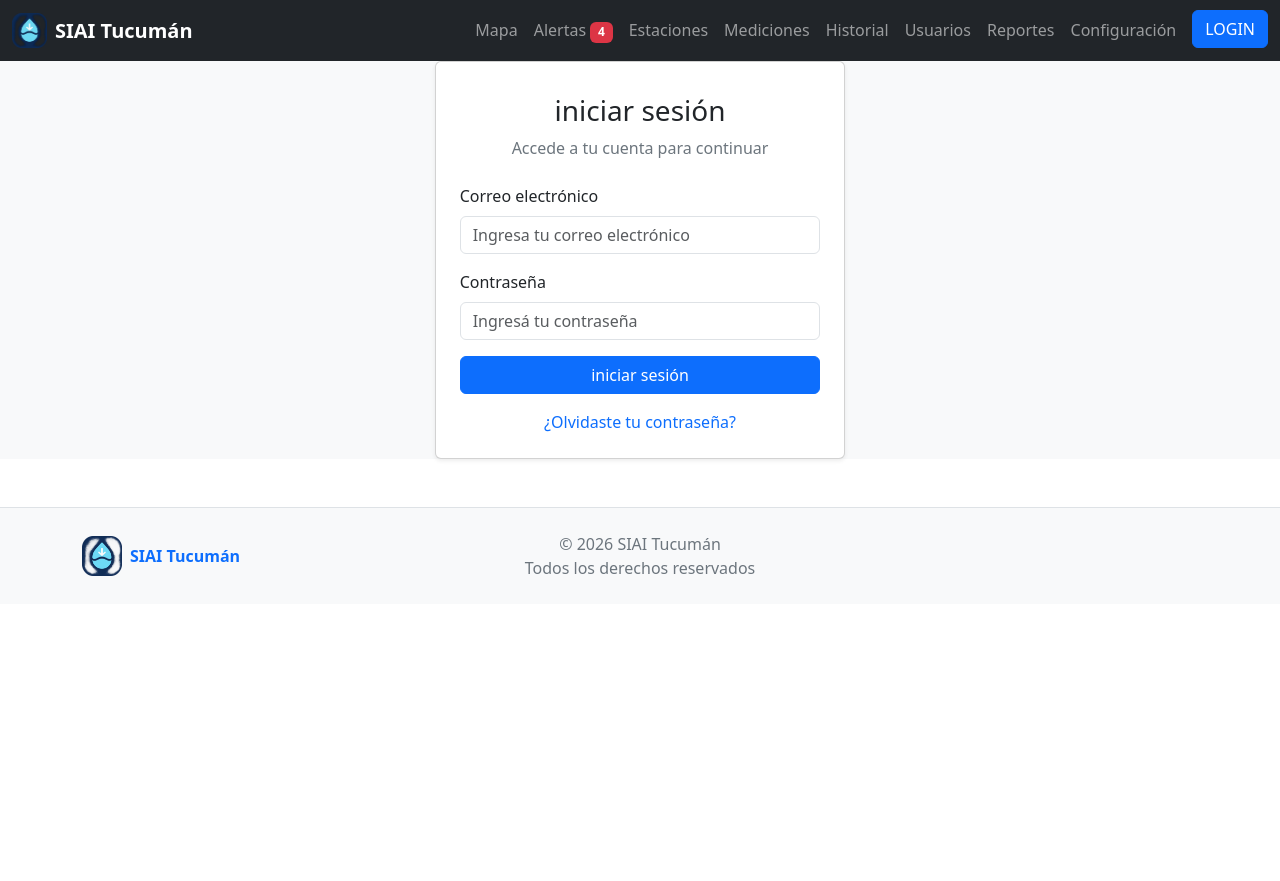
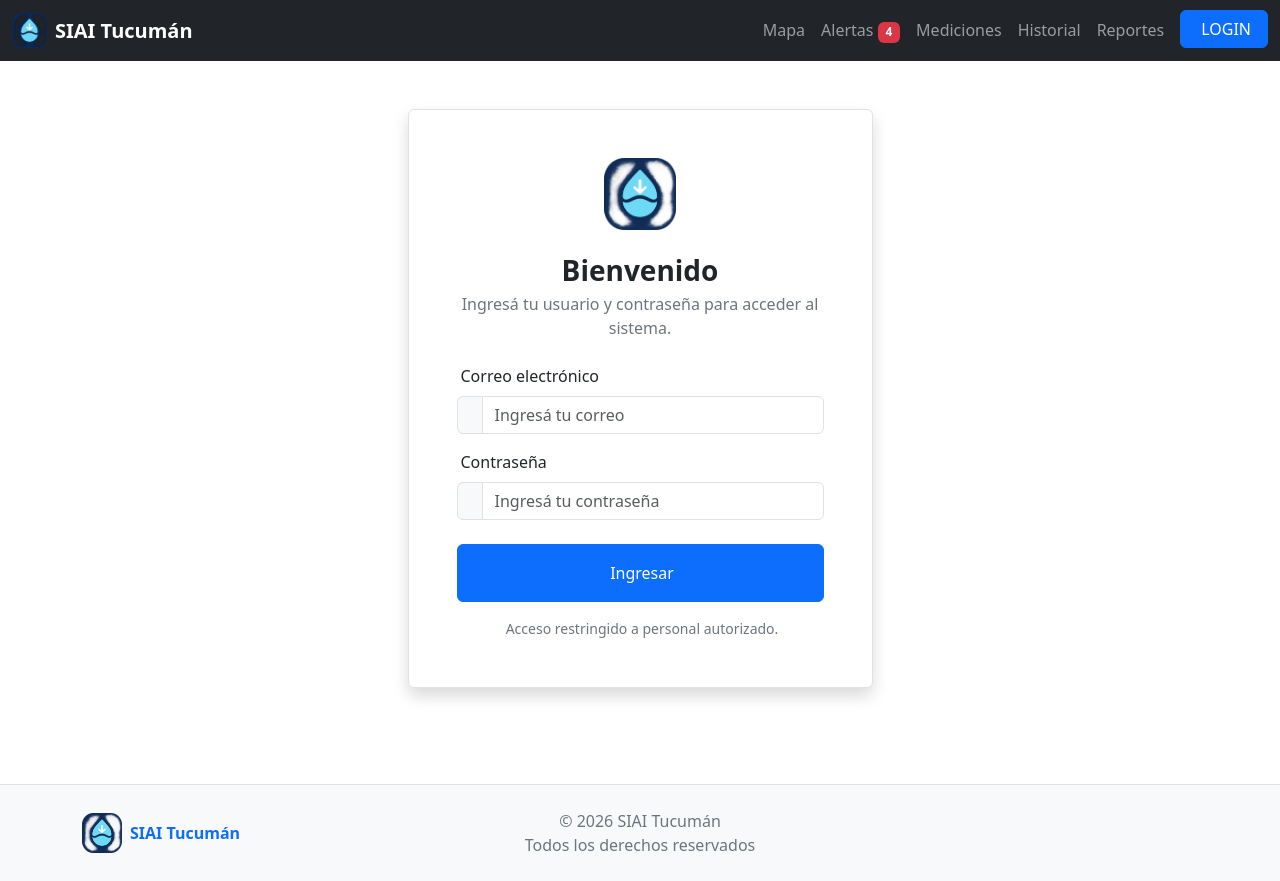
Before and after one commit to Floravellaneda9/Siai-Frontend, a React (Vite) app: page /login in a window 1280 px wide. Before the commit the page ends 800 px from the top, so only its background shows below. Built offline with nearby package versions, Linux system fonts and the light colour scheme; the HTML template or start-up script is replaced by a standard one.

Commit message:
implementar login con roles, gestión de sesión y logo en bienvenida

```diff
--- a/package.json
+++ b/package.json
@@ -10,11 +10,13 @@
     "preview": "vite preview"
   },
   "dependencies": {
+    "axios": "^1.20.0",
     "bootstrap": "^5.3.8",
     "bootstrap-icons": "^1.13.1",
     "react": "^19.2.8",
     "react-dom": "^19.2.8",
-    "react-router-dom": "^7.18.4"
+    "react-router-dom": "^7.18.4",
+    "sweetalert2": "^11.26.25"
   },
   "devDependencies": {
     "@eslint/js": "^10.0.1",
--- a/src/components/Navbar.jsx
+++ b/src/components/Navbar.jsx
@@ -1,14 +1,50 @@
-import { Link } from "react-router-dom";
 
-
+import { useEffect, useState } from "react";
+import { Link, useNavigate } from "react-router-dom";
 
 function Navbar() {
+  const [sesion, setSesion] = useState(() => {
+    try {
+      return JSON.parse(localStorage.getItem("siaiSesion"));
+    } catch {
+      return null;
+    }
+  });
+
+  const navigate = useNavigate();
+
+  useEffect(() => {
+    function actualizarSesion() {
+      try {
+        setSesion(JSON.parse(localStorage.getItem("siaiSesion")));
+      } catch {
+        setSesion(null);
+      }
+    }
+
+    window.addEventListener("siai-sesion-cambio", actualizarSesion);
+
+    return () => {
+      window.removeEventListener("siai-sesion-cambio", actualizarSesion);
+    };
+  }, []);
+
+  function cerrarSesion() {
+    localStorage.removeItem("siaiSesion");
+    setSesion(null);
+    navigate("/");
+  }
+
+  const tienePermisos = sesion?.rol === "admin" || sesion?.rol === "operador";
+
   return (
     <header>
       <nav className="navbar navbar-expand-lg navbar-dark bg-dark sticky-top">
         <div className="container-fluid">
-
-          <Link className="navbar-brand fw-bold d-flex align-items-center" to="/">
+          <Link
+            className="navbar-brand fw-bold d-flex align-items-center"
+            to="/"
+          >
             <img
               src="/img/logogota..png"
               alt="Logo SIAI Tucumán"
@@ -16,10 +52,8 @@ function Navbar() {
               height="35"
               className="me-2"
             />
-
             SIAI Tucumán
           </Link>
-
 
           <button
             className="navbar-toggler"
@@ -33,85 +67,82 @@ function Navbar() {
             <span className="navbar-toggler-icon"></span>
           </button>
 
-
           <div className="collapse navbar-collapse" id="navbarSIAI">
-
             <ul className="navbar-nav ms-auto">
-
-
               <li className="nav-item">
                 <Link className="nav-link" to="/mapa">
-                  <i className="bi bi-map"></i>{" "}
-                  Mapa
+                  <i className="bi bi-map"></i> Mapa
                 </Link>
               </li>
 
-
               <li className="nav-item">
                 <Link className="nav-link" to="/alertas">
-                  <i className="bi bi-exclamation-triangle"></i>{" "}
-                  Alertas{" "}
+                  <i className="bi bi-exclamation-triangle"></i> Alertas{" "}
                   <span className="badge bg-danger">4</span>
                 </Link>
               </li>
 
+              <li className="nav-item">
+                <Link className="nav-link" to="/mediciones">
+                  <i className="bi bi-graph-up"></i> Mediciones
+                </Link>
+              </li>
 
               <li className="nav-item">
+                <Link className="nav-link" to="/historial">
+                  <i className="bi bi-clock-history"></i> Historial
+                </Link>
+              </li>
+
+              <li className="nav-item">
+                <Link className="nav-link" to="/reportes">
+                  <i className="bi bi-file-earmark-bar-graph"></i> Reportes
+                </Link>
+              </li>
+
+              {tienePermisos && (
+                <>
+                  <li className="nav-item">
                     <Link className="nav-link" to="/estaciones">
-                  <i className="bi bi-broadcast"></i>{" "}
+                      <i className="bi bi-broadcast me-1"></i>
                       Estaciones
                     </Link>
                   </li>
 
-
-              <li className="nav-item">
-                <Link className="nav-link" to="/mediciones">
-                  <i className="bi bi-graph-up"></i>{" "}
-                  Mediciones
-                </Link>
-              </li>
-
-
-              <li className="nav-item">
-                <Link className="nav-link" to="/historial">
-                  <i className="bi bi-clock-history"></i>{" "}
-                  Historial
-                </Link>
-              </li>
-
-
                   <li className="nav-item">
                     <Link className="nav-link" to="/usuarios">
-                  <i className="bi bi-people"></i>{" "}
+                      <i className="bi bi-people me-1"></i>
                       Usuarios
                     </Link>
                   </li>
 
-
-              <li className="nav-item">
-                <Link className="nav-link" to="/reportes">
-                  <i className="bi bi-file-earmark-bar-graph"></i>{" "}
-                  Reportes
-                </Link>
-              </li>
-
-
                   <li className="nav-item">
                     <Link className="nav-link" to="/configuracion">
-                  <i className="bi bi-gear"></i>{" "}
+                      <i className="bi bi-gear me-1"></i>
                       Configuración
                     </Link>
                   </li>
+                </>
+              )}
 
-
-              <li className="nav-item ms-lg-2">
-                <Link className="btn btn-primary" to="/login">
+              <li className="nav-item ms-lg-2 mt-2 mt-lg-0">
+                {sesion ? (
+                  <button
+                    type="button"
+                    className="btn btn-outline-light px-3"
+                    onClick={cerrarSesion}
+                  >
+                    <i className="bi bi-box-arrow-right me-1"></i>
+                    Cerrar sesión
+                  </button>
+                ) : (
+                  <Link className="btn btn-primary px-3" to="/login">
+                    <i className="bi bi-box-arrow-in-right me-1"></i>
                     LOGIN
                   </Link>
+                )}
               </li>
-
             </ul>
-
           </div>
         </div>
       </nav>
--- a/src/pages/Login.jsx
+++ b/src/pages/Login.jsx
@@ -1,71 +1,144 @@
+
+import { useState } from "react";
+import { useNavigate } from "react-router-dom";
 import Navbar from "../components/Navbar";
 import Footer from "../components/Footer";
 
 function Login() {
+  const [usuario, setUsuario] = useState("");
+  const [password, setPassword] = useState("");
+  const [error, setError] = useState("");
+
+  const navigate = useNavigate();
+
+  function iniciarSesion(event) {
+    event.preventDefault();
+    setError("");
+
+    let sesion = null;
+
+    if (usuario === "admin@siai.com" && password === "1234") {
+      sesion = {
+        usuario: usuario,
+        rol: "admin",
+      };
+    } else if (
+      usuario === "operario@siai.com" &&
+      password === "1234"
+    ) {
+      sesion = {
+        usuario: usuario,
+        rol: "operador",
+      };
+    }
+
+    if (!sesion) {
+      setError("El correo o la contraseña son incorrectos.");
+      return;
+    }
+
+    localStorage.setItem("siaiSesion", JSON.stringify(sesion));
+    window.dispatchEvent(new Event("siai-sesion-cambio"));
+
+    navigate("/");
+  }
+
   return (
     <>
       <Navbar />
-      <main className="bg-light">
-        <section clasName="container py-5">
-          <div className="row justify-content-center">
-            <div className="col-md-6 col-lg-4">
-              <div className="card shadow-sm">
-                <div className="card-body p-4">
+
+      <main className="container flex-grow-1 d-flex align-items-center justify-content-center py-5">
+        <form
+          className="col-12 col-md-8 col-lg-5 p-4 p-md-5 border rounded shadow bg-white"
+          onSubmit={iniciarSesion}
+          aria-labelledby="login-title"
+        >
           <div className="text-center mb-4">
-                    <i className="bi bi-person-circle fs-1 text-primary"></i>
-
-                    <h1 className="h3 mt-2">iniciar sesión</h1>
-
-                    <p className="text-secondary">
-                      Accede a tu cuenta para continuar
-                    </p>
+            <img
+              src="/img/logogota..png"
+              alt="Logo SIAI Tucumán"
+              className="img-fluid"
+              width="72"
+              height="72"
+            />
           </div>
 
-                  <form>
+          <h1 id="login-title" className="h3 fw-bold text-center mb-1">
+            Bienvenido
+          </h1>
+
+          <p className="text-secondary text-center mb-4">
+            Ingresá tu usuario y contraseña para acceder al sistema.
+          </p>
+
           <div className="mb-3">
-                      <label htmlFor="email" className="form-label">
+            <label className="form-label" htmlFor="usuario">
+              <i className="bi bi-person me-1"></i>
               Correo electrónico
             </label>
 
+            <div className="input-group">
+              <span className="input-group-text">
+                <i className="bi bi-person"></i>
+              </span>
+
               <input
+                className="form-control"
                 type="email"
-                        className="form-control"
-                        id="email"
-                        placeholder="Ingresa tu correo electrónico"
+                id="usuario"
+                placeholder="Ingresá tu correo"
+                autoComplete="username"
+                value={usuario}
+                onChange={(event) => setUsuario(event.target.value)}
+                required
               />
             </div>
+          </div>
 
-                    <div className="mb-3">
-                      <label htmlFor="password" className="form-label">
+          <div className="mb-4">
+            <label className="form-label" htmlFor="password">
+              <i className="bi bi-lock me-1"></i>
               Contraseña
             </label>
 
+            <div className="input-group">
+              <span className="input-group-text">
+                <i className="bi bi-lock"></i>
+              </span>
+
               <input
+                className="form-control"
                 type="password"
-                        className="form-control"
                 id="password"
                 placeholder="Ingresá tu contraseña"
+                autoComplete="current-password"
+                value={password}
+                onChange={(event) => setPassword(event.target.value)}
+                required
               />
             </div>
+          </div>
 
-                    <div className="d-grid">
-                      <button type="submit" className="btn btn-primary">
-                        <i className="bi bi-box-arrow-in-right"></i> iniciar
-                        sesión
+          {error && (
+            <div className="alert alert-danger" role="alert">
+              {error}
+            </div>
+          )}
+
+          <button
+            type="submit"
+            id="btn-login"
+            className="btn btn-primary w-100 py-3"
+          >
+            <i className="bi bi-box-arrow-in-right me-1"></i>
+            Ingresar
           </button>
-                    </div>
+
+          <p className="small text-secondary text-center mt-3 mb-0">
+            <i className="bi bi-shield-lock me-1"></i>
+            Acceso restringido a personal autorizado.
+          </p>
         </form>
-
-                  <div className="text-center mt-3">
-                    <a href="#" className="text-decoration-none">
-                      ¿Olvidaste tu contraseña?
-                    </a>
-                  </div>
-                </div>
-              </div>
-            </div>
-          </div>
-        </section>
       </main>
 
       <Footer />
```
Also changed, not shown: 1 other file (tests, documents, lock files or other folders). Lines whose indentation alone changed are shown as unchanged.
